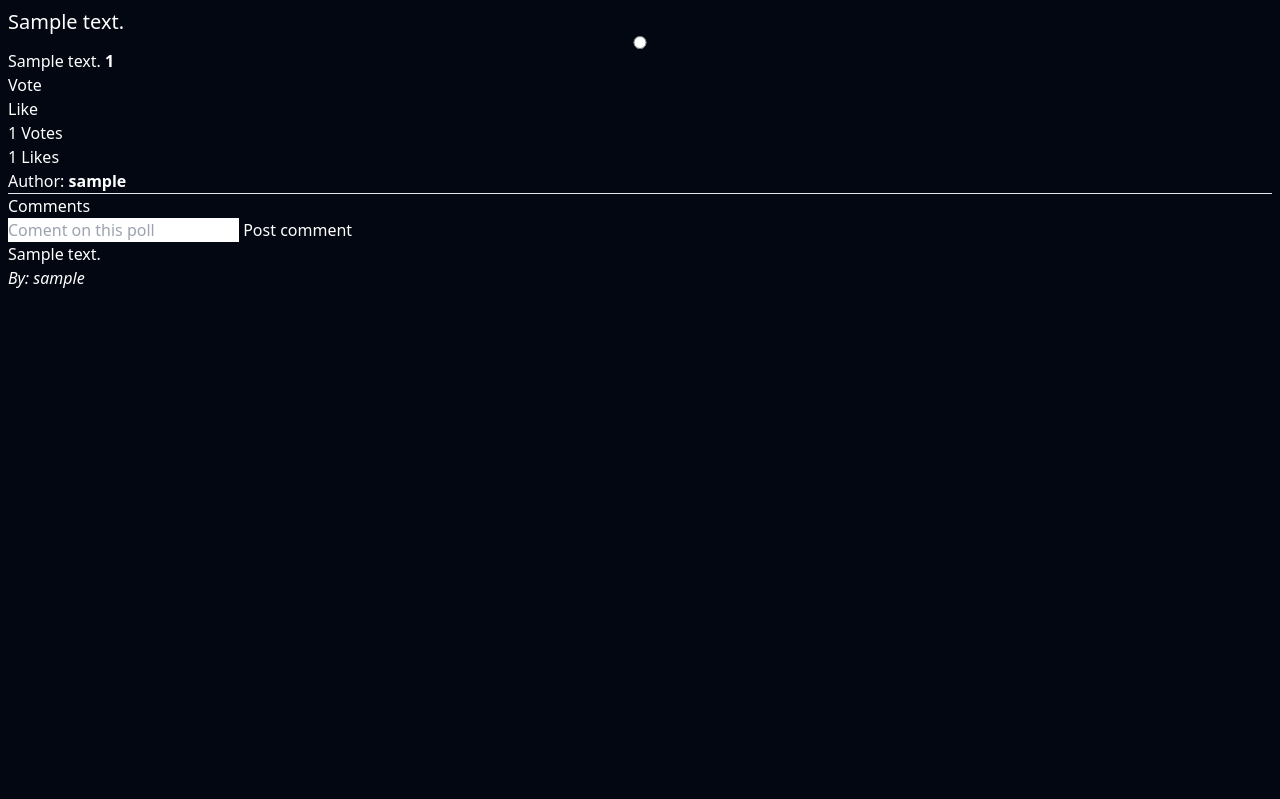
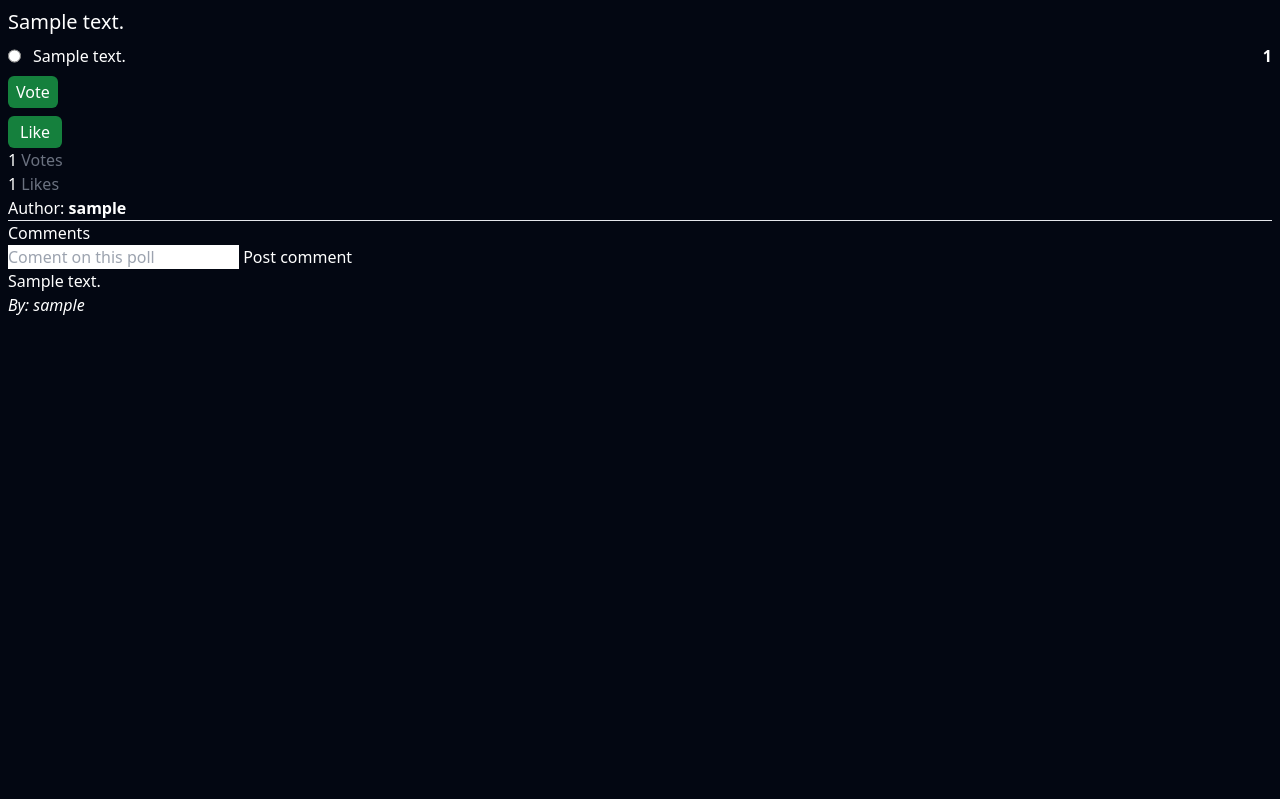
Before and after one commit to olaniyigeorge/Poll-y, a Django app: page /poll/1 in a window 1280 px wide. Shown: the part 58-857 px from the top of the page. Run offline with Django 3.2, Linux system fonts and the light colour scheme; tables that the repository leaves empty hold one stand-in row (values such as "Sample post"); style sheets or scripts are compiled from the project's sources.

Commit message:
Details page okay

```diff
--- a/poll/templates/poll/details.html
+++ b/poll/templates/poll/details.html
@@ -16,24 +16,31 @@
 
             <form action="{% url 'poll:vote' %}" method="post">
                 {% csrf_token %}
-            <ul class="flex-col">
+                <ul class="flex-col gap-2">
                 {%  for option in options %}
-                <input class="p-2 w-full flex justify-between items-center rounded border border-white hover:font-medium hover:scale-105 transition-all selected:text-green-700" type="radio" name='option_pk' value= {{ option.pk }}  /> {{option.choice_text}} <strong>{{ option.voters.count }}</strong>
+                    <li class="hover:font-medium  w-full py-2 flex justify-between items-center">
+                        <span class="flex ">
+                            <input class="p-2 selection:text-green-700 " type="radio" name='option_pk' value= {{ option.pk }}  />
+                            <p class="ml-3">{{option.choice_text}}</p>
+                        </span>
+
+                    <p class="font-bold">{{ option.voters.count }}</p>
+                    </li>
                 {%  endfor %}
                 </ul>
-            <input type="submit" name="answer"  {% if not user.is_authenticated %} disabled {% endif %} value="Vote">
+                <input type="submit" class="bg-green-700 text-white py-1 px-2 rounded-md " name="answer"  {% if not user.is_authenticated %} disabled {% endif %} value="Vote">
             </form>
 
-        <form action="{% url 'poll:like' %}" method="post">
+            <form action="{% url 'poll:like' %}" method="post" class="mt-2">
                 {% csrf_token %}
                 <input type="hidden" name="question" value={{ question.id }}>
-            <input type="submit" name="like"  {% if not user.is_authenticated %} disabled {% endif %} value="Like">
+                <input type="submit"  class="bg-green-700 text-white py-1 px-3 rounded-md "  name="like"  {% if not user.is_authenticated %} disabled {% endif %} value="Like">
             </form>
 
         </div>
         <div class="w-full">
-            <p> {{ count }} Votes </p>
-            <p> {{ question.likers.count }} Likes </p>
+            <p class="text-gray-500"> <span class="text-white"> {{ count }} </span>Votes </p>
+            <p class="text-gray-500"> <span class="text-white"> {{ question.likers.count }}</span> Likes </p>
 
 
 
```
Lines whose indentation alone changed are shown as unchanged.
